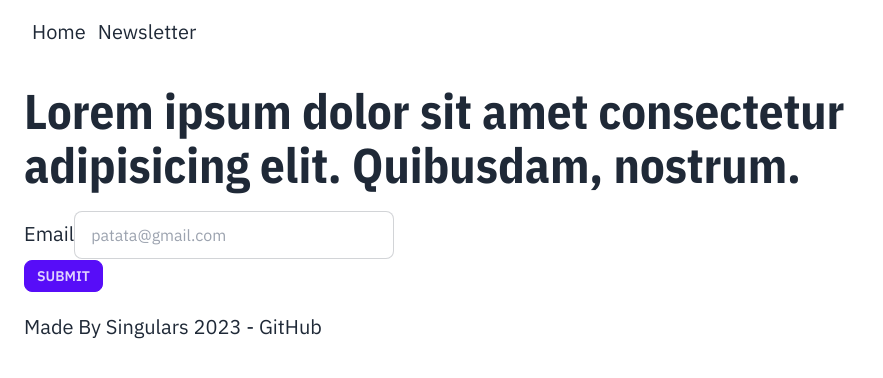
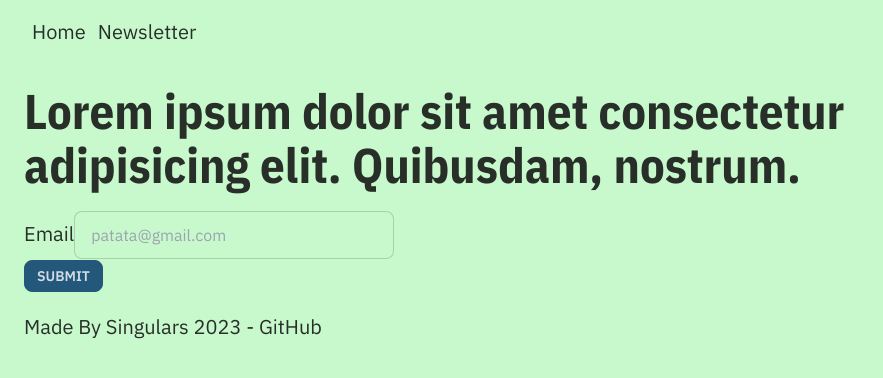
Before and after one commit to omiras/donapp, a React (Vite) app: page /newsletter in a window 1280 px wide. Shown: the top 378 px of the page, without its empty margins (0-883 px from the left). Built offline with nearby package versions, Linux system fonts and the light colour scheme.

Commit message:
theme config

```diff
--- a/src/index.css
+++ b/src/index.css
@@ -28,8 +28,12 @@ h3 {
   line-height: 1.1;
   text-wrap: balance;
 }
+.flow > * + * {
+  margin-top: var(--flow-space, 1em);
+}
 h1 {
   font-size: var(--fs-4);
+  --flow-space: 1.5em;
 }
 h2 {
   font-size: var(--fs-3);
@@ -42,6 +46,3 @@ h3 {
   width: min(100% - 3rem);
   margin-inline: auto;
 }
-.flow > * + * {
-  margin-top: 1em;
-}
--- a/src/js/views/newsletter.jsx
+++ b/src/js/views/newsletter.jsx
@@ -19,6 +19,7 @@ export const Newsletter = () => {
         Lorem ipsum dolor sit amet consectetur adipisicing elit. Quibusdam,
         nostrum.
       </h1>
+
       <form onSubmit={handleSubmit}>
         <div className="join-horizontal">
           <label htmlFor="email">Email</label>
--- a/tailwind.config.js
+++ b/tailwind.config.js
@@ -7,4 +7,17 @@ export default {
     extend: {},
   },
   plugins: [daisyui],
+  daisyui: {
+    themes: [
+      {
+        mytheme: {
+          primary: "#22577A",
+          secondary: "#57CC99",
+          "base-100": "#C7F9CC",
+        },
+      },
+      "black",
+      "lofi",
+    ],
+  },
 };
```
